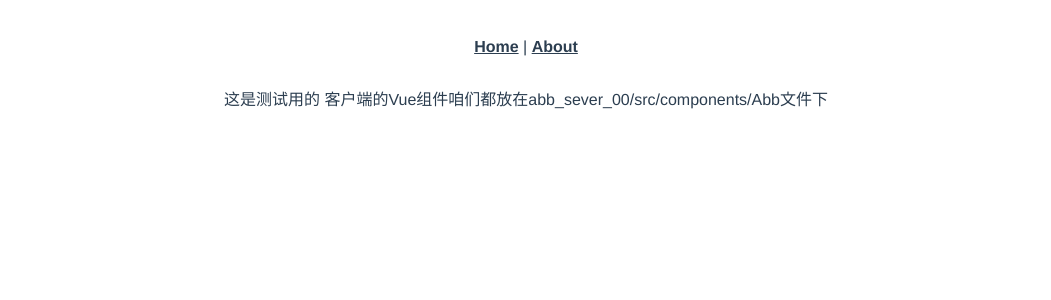
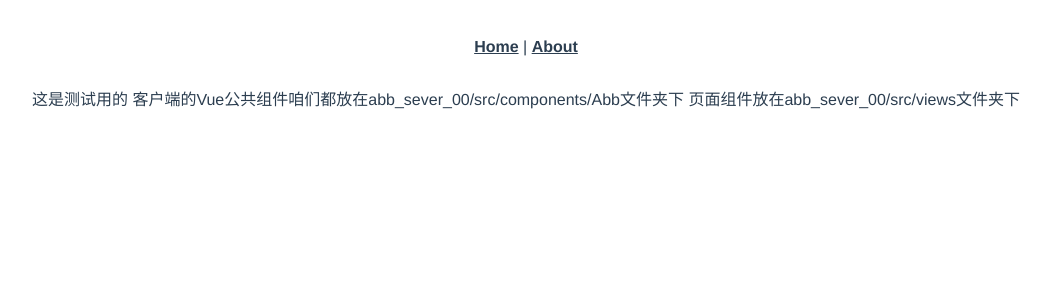
Before and after one commit to hjj183153/mice, a Vue app in the folder abb_app_00/: page /#/text in a window 1280 px wide. Shown: the top 300 px of the page, without its empty margins (114-1165 px from the left). Built offline with nearby package versions, Linux system fonts and the light colour scheme.

Commit message:
text.vue 修改

```diff
--- a/abb_app_00/package.json
+++ b/abb_app_00/package.json
@@ -3,7 +3,7 @@
   "version": "0.1.0",
   "private": true,
   "scripts": {
-    "serve": "vue-cli-service serve",
+    "serve": "vue-cli-service serve --open",
     "build": "vue-cli-service build"
   },
   "dependencies": {
--- a/abb_app_00/src/components/Abb/Text.vue
+++ b/abb_app_00/src/components/Abb/Text.vue
@@ -1,7 +1,8 @@
 <template>
     <div>
       这是测试用的
-      客户端的Vue组件咱们都放在abb_sever_00/src/components/Abb文件下
+      客户端的Vue公共组件咱们都放在abb_sever_00/src/components/Abb文件夹下
+      页面组件放在abb_sever_00/src/views文件夹下
     </div>
 </template>
 <script>
```
